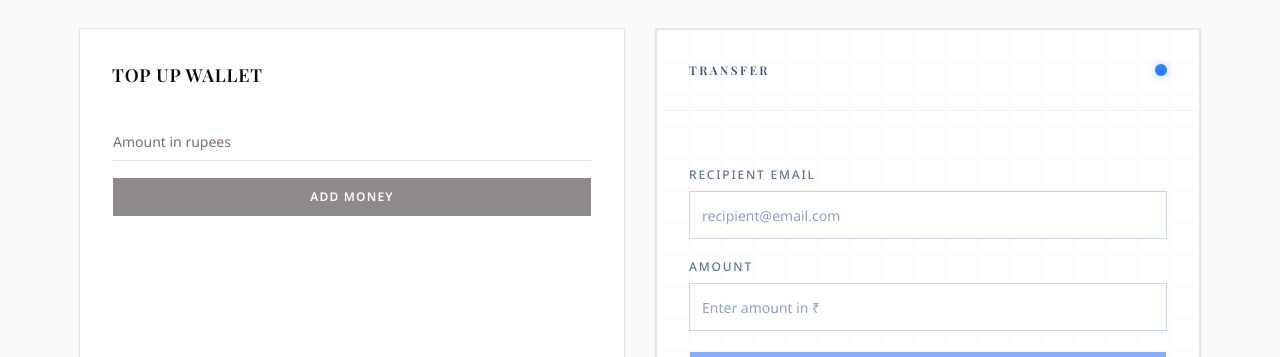
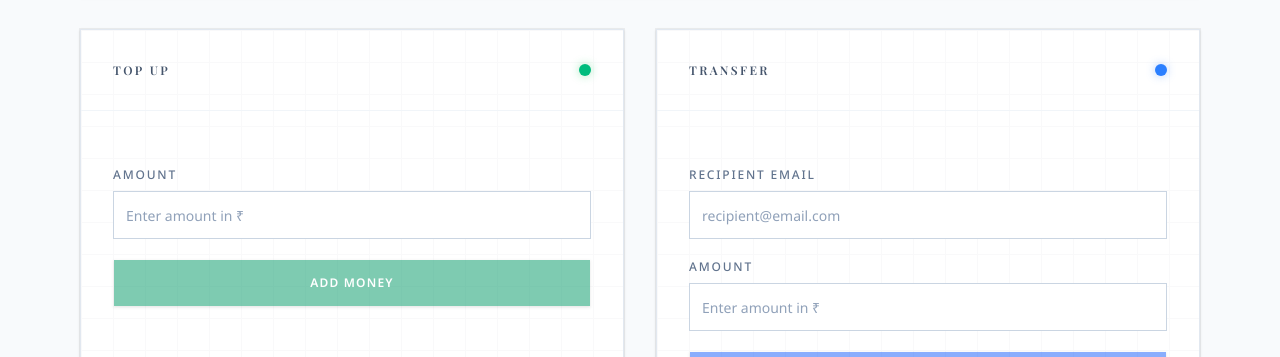
Before and after one commit to FluffySce/mini-wallet, a Next.js app in the folder mini-wallet-frontend/: page /dashboard in a window 1280 px wide. Shown: the part 592-949 px from the top of the page. Built offline with nearby package versions, Linux system fonts and the light colour scheme; no server answers; sample sign-in values are in the browser's storage; a web font is replaced by a local one.

Commit message:
feat: enhance TopupForm with improved UI, error handling, and success message display

```diff
--- a/mini-wallet-frontend/src/components/wallet/topup-form.tsx
+++ b/mini-wallet-frontend/src/components/wallet/topup-form.tsx
@@ -6,6 +6,7 @@ import { useState, useEffect } from "react";
 
 import { Button } from "../ui/button";
 import { Input } from "../ui/input";
+import { SuccessMessage } from "./success-message";
 
 import { api } from "@/lib/api";
 
@@ -20,16 +21,16 @@ export function TopupForm({ onSuccess }: Props) {
   const [success, setSuccess] = useState("");
   const isValidAmount = Number(amount) > 0;
 
-  //removing the msgs post 3 seconds - UX
   useEffect(() => {
     if (!success) return;
+
     const timer = setTimeout(() => {
       setSuccess("");
     }, 3000);
 
     return () => clearTimeout(timer);
   }, [success]);
-  //top up handler logic
+
   const handleTopup = async () => {
     const numericAmount = Number(amount);
 
@@ -43,12 +44,15 @@ export function TopupForm({ onSuccess }: Props) {
 
       setError("");
       setSuccess("");
+
       await api.post("/wallet/topup", {
         amount: numericAmount * 100,
       });
+
       setError("");
       setAmount("");
       onSuccess();
+
       setSuccess("Money Added Sucessfully!");
     } catch (err) {
       console.error(err);
@@ -59,35 +63,212 @@ export function TopupForm({ onSuccess }: Props) {
   };
 
   return (
+    <>
       <Card
         className="
-      hover:shadow-xl
+          relative
+          overflow-hidden
+
+          border
+          border-slate-200
+
+          bg-white
+          text-slate-900
+
+          shadow-sm
+
           transition-all
-      duration-300
+          duration-200
+
+          hover:shadow-md
         "
       >
-      <CardHeader>
-        <CardTitle>Top Up Wallet</CardTitle>
+        {/* Subtle grid texture */}
+        <div
+          className="
+            absolute
+            inset-0
+            opacity-[0.02]
+            pointer-events-none
+          "
+          style={{
+            backgroundImage: `
+              linear-gradient(to right, #0f172a 1px, transparent 1px),
+              linear-gradient(to bottom, #0f172a 1px, transparent 1px)
+            `,
+            backgroundSize: "32px 32px",
+          }}
+        />
+
+        <CardHeader className="relative border-b border-slate-100">
+          <div className="flex items-center justify-between">
+            <CardTitle
+              className="
+                text-xs
+                font-semibold
+                tracking-[0.2em]
+                text-slate-600
+              "
+            >
+              TOP UP
+            </CardTitle>
+
+            <div
+              className="
+                h-3
+                w-3
+                rounded-full
+                bg-emerald-500
+                shadow-[0_0_10px_rgba(34,197,94,0.4)]
+              "
+            />
+          </div>
         </CardHeader>
-      <CardContent>
-        <div className="space-y-4">
+
+        <CardContent className="relative pt-6">
+          <div className="space-y-5">
+            <div>
+              <label
+                className="
+                  block
+                  mb-2
+
+                  text-[10px]
+                  sm:text-xs
+
+                  font-medium
+                  tracking-[0.15em]
+                  uppercase
+
+                  text-slate-500
+                "
+              >
+                Amount
+              </label>
+
               <Input
                 type="number"
-            placeholder="Amount in rupees"
+                placeholder="Enter amount in ₹"
                 value={amount}
                 onChange={(e) => setAmount(e.target.value)}
+                disabled={loading}
+                className="
+                p-3
+                  h-12
+
+                  border
+                  border-slate-300
+
+                  bg-white
+                  text-slate-900
+
+                  shadow-none
+
+                  focus-visible:ring-0
+                  focus-visible:border-emerald-500
+                  focus-visible:shadow-[0_0_0_3px_rgba(34,197,94,0.12)]
+
+                  placeholder:text-slate-400
+                "
               />
-          {error && <p className="text-red-500">{error}</p>}
-          {success && <p className="text-green-600">{success}</p>}
+            </div>
+
+            {error && (
+              <div
+                className="
+                  animate-in
+                  fade-in
+                  slide-in-from-top-2
+                  duration-200
+
+                  border
+                  border-red-200
+
+                  bg-red-50
+
+                  px-3
+                  py-3
+
+                  text-sm
+                  font-medium
+                  text-red-700
+
+                  flex
+                  items-center
+                  gap-2
+                "
+              >
+                <svg
+                  className="w-4 h-4 shrink-0"
+                  fill="currentColor"
+                  viewBox="0 0 20 20"
+                >
+                  <path
+                    fillRule="evenodd"
+                    d="M10 18a8 8 0 100-16 8 8 0 000 16zM8.707 7.293a1 1 0 00-1.414 1.414L8.586 10l-1.293 1.293a1 1 0 101.414 1.414L10 11.414l1.293 1.293a1 1 0 001.414-1.414L11.414 10l1.293-1.293a1 1 0 00-1.414-1.414L10 8.586 8.707 7.293z"
+                    clipRule="evenodd"
+                  />
+                </svg>
+
+                {error}
+              </div>
+            )}
+
             <Button
-            className="w-full"
               onClick={handleTopup}
               disabled={loading || !isValidAmount}
+              className="
+                w-full
+                h-12
+
+                bg-emerald-600
+                text-white
+
+                hover:bg-emerald-700
+
+                transition-all
+                duration-200
+
+                shadow-sm
+
+                disabled:opacity-50
+                disabled:cursor-not-allowed
+              "
             >
-            {loading ? "Adding..." : "Add Money"}
+              {loading ? (
+                <span className="flex items-center gap-2">
+                  <svg
+                    className="w-4 h-4 animate-spin"
+                    fill="none"
+                    viewBox="0 0 24 24"
+                  >
+                    <circle
+                      className="opacity-25"
+                      cx="12"
+                      cy="12"
+                      r="10"
+                      stroke="currentColor"
+                      strokeWidth="4"
+                    />
+                    <path
+                      className="opacity-75"
+                      fill="currentColor"
+                      d="M4 12a8 8 0 018-8V0C5.373 0 0 5.373 0 12h4zm2 5.291A7.962 7.962 0 014 12H0c0 3.042 1.135 5.824 3 7.938l3-2.647z"
+                    />
+                  </svg>
+                  ADDING FUNDS...
+                </span>
+              ) : (
+                "ADD MONEY"
+              )}
             </Button>
           </div>
         </CardContent>
       </Card>
+
+      {success && (
+        <SuccessMessage message="✓ Funds added successfully!" duration={3000} />
+      )}
+    </>
   );
 }
```
Lines whose indentation alone changed are shown as unchanged.
